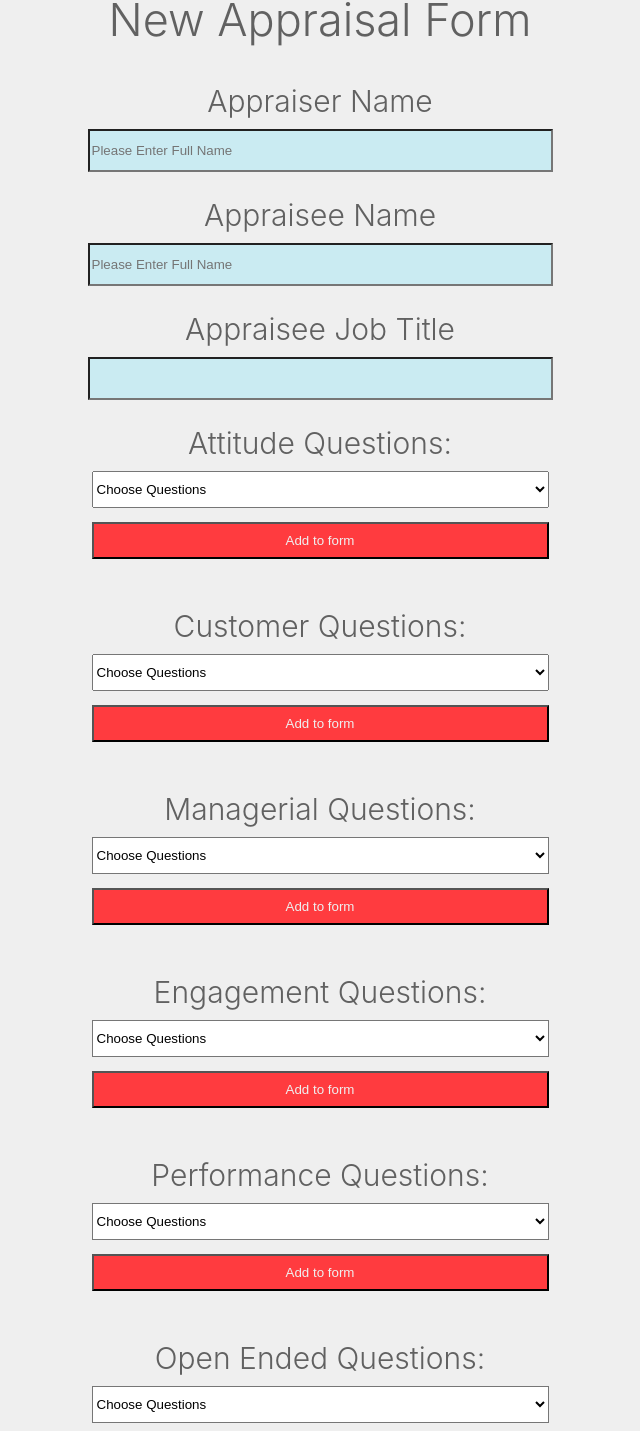
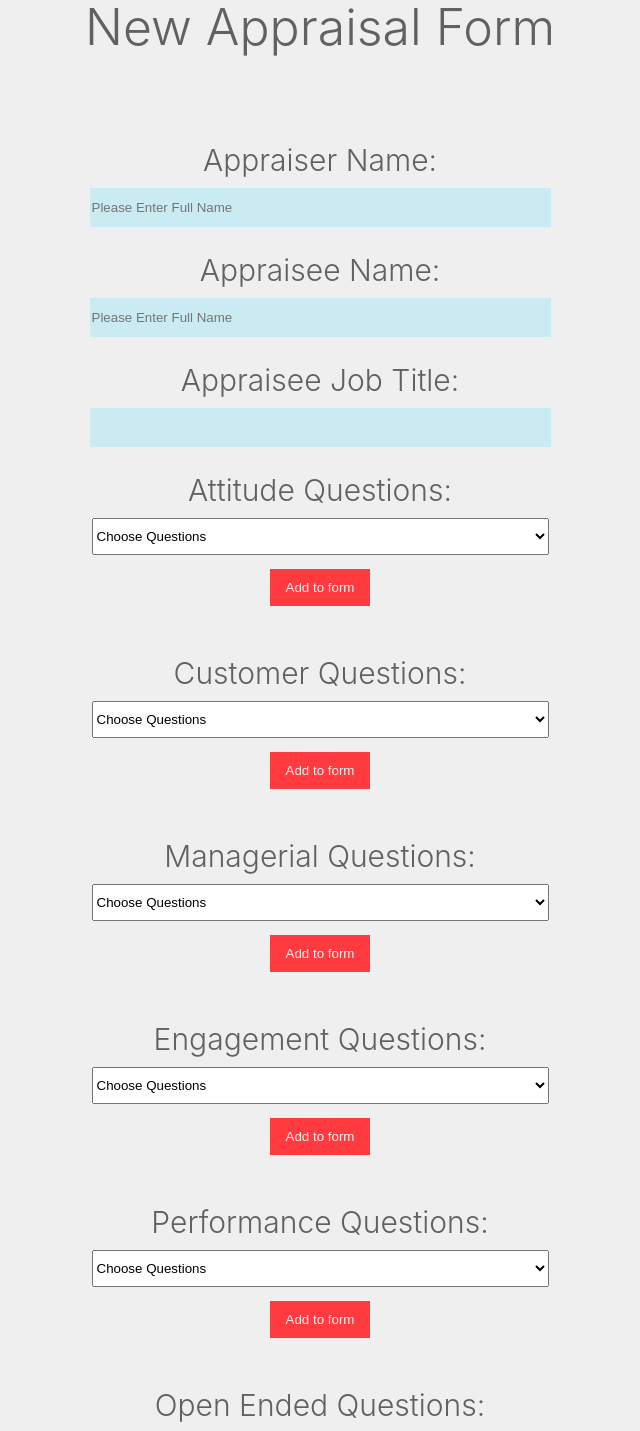
Before and after one commit to muskanyounot/AppraisalsApp2, a React (Create React App) app: page / in a window 1280 px wide. Shown: the part 157-1588 px from the top of the page, without its empty margins (320-960 px from the left). Built offline with nearby package versions, Linux system fonts and the light colour scheme.

Commit message:
amended css for question bank and first page

```diff
--- a/src/components/FirstPage/FirstPage.jsx
+++ b/src/components/FirstPage/FirstPage.jsx
@@ -12,16 +12,16 @@ export const FirstPage = (props) => {
                 <header>
                     <p>New Appraisal Form</p>
                 </header>
-                <div className={styles.appraiserName}>
-                    <label>Appraiser Name</label>
+                <div className={styles.employeeInfo}>
+                    <label>Appraiser Name:</label>
                     <input type={Text} placeholder="Please Enter Full Name"></input>
                 </div>
-                <div className={styles.appraiseeName}>
-                    <label>Appraisee Name</label>
+                <div className={styles.employeeInfo}>
+                    <label>Appraisee Name:</label>
                     <input type={Text} placeholder="Please Enter Full Name"></input>
                 </div>
-                <div className={styles.appraiseeJobTitle}>
-                    <label>Appraisee Job Title</label>
+                <div className={styles.employeeInfo}>
+                    <label>Appraisee Job Title:</label>
                     <input type={Text}></input>
                 </div>
             </div>
--- a/src/components/FirstPage/FirstPage.module.scss
+++ b/src/components/FirstPage/FirstPage.module.scss
@@ -1,15 +1,15 @@
 header {
     margin-top: 30px;
-    border-bottom: 4px solid;
+    border: 2px solid red;
     display: block;
     text-align: center;
     width:100%;
-    height:66px;
+    height:15vh;
     font-family: -apple-system, BlinkMacSystemFont, 'Segoe UI', Roboto, Oxygen, Ubuntu, Cantarell, 'Open Sans', 'Helvetica Neue', sans-serif;
     font-weight: 300;
-    font-size:45px;
+    font-size:50px;
 }
-.appraiserName {
+.employeeInfo {
     margin-top: 25px;
     display: grid;
     justify-content: center;
@@ -31,48 +31,3 @@ header {
         margin-top:10px;
     }
 }
-
-    .appraiseeName {
-        margin-top: 25px;
-        display: grid;
-        justify-content: center;
-        grid-template-rows: 1fr,1fr;
-
-        label {
-            grid-row: 1;
-            font-family: -apple-system, BlinkMacSystemFont, 'Segoe UI', Roboto, Oxygen, Ubuntu, Cantarell, 'Open Sans', 'Helvetica Neue', sans-serif;
-            font-weight: 300;
-            font-size:30px;
-            text-align: center;
-        }
-
-        input {
-            grid-row: 2;
-            height:37px;
-            width:457px;
-            justify-content: center;
-            margin-top:10px;
-        }
-    }
-    .appraiseeJobTitle {
-        margin-top: 25px;
-        display: grid;
-        justify-content: center;
-        grid-template-rows: 1fr,1fr;
-
-        label {
-            grid-row: 1;
-            font-family: -apple-system, BlinkMacSystemFont, 'Segoe UI', Roboto, Oxygen, Ubuntu, Cantarell, 'Open Sans', 'Helvetica Neue', sans-serif;
-            font-weight: 300;
-            font-size:30px;
-            text-align: center;
-        }
-
-        input {
-            grid-row: 2;
-            height:37px;
-            width:457px;
-            justify-content: center;
-            margin-top:10px;
-        }
-}
--- a/src/components/QuestionBank/QuestionBank.jsx
+++ b/src/components/QuestionBank/QuestionBank.jsx
@@ -10,7 +10,7 @@ export const QuestionBank = () => {
 
     return (
         <div className={styles.QuestionBank}>
-            <div className={styles.attitude}>
+            <div className={styles.questionBlock}>
              <label for="attitude">Attitude Questions:</label>
                 <select>
                     <option disabled selected hidden>Choose Questions</option>
@@ -30,7 +30,7 @@ export const QuestionBank = () => {
                 <button>Add to form</button>
             </div>
 
-            <div className={styles.customer}>
+            <div className={styles.questionBlock}>
              <label for="customer">Customer Questions:</label>
                 <select>
                     <option disabled selected hidden>Choose Questions</option>
@@ -45,7 +45,7 @@ export const QuestionBank = () => {
                 <button>Add to form</button>
             </div>
 
-            <div className={styles.managerial}>
+            <div className={styles.questionBlock}>
              <label for="managerial">Managerial Questions:</label>
                 <select>
                     <option disabled selected hidden>Choose Questions</option>
@@ -61,7 +61,7 @@ export const QuestionBank = () => {
                 <button>Add to form</button>
             </div>
 
-            <div className={styles.engagement}>
+            <div className={styles.questionBlock}>
              <label for="engagement">Engagement Questions:</label>
                 <select>
                     <option disabled selected hidden>Choose Questions</option>
@@ -85,7 +85,7 @@ export const QuestionBank = () => {
                 <button>Add to form</button>
             </div>
 
-            <div className={styles.performance}>
+            <div className={styles.questionBlock}>
              <label for="performance">Performance Questions:</label>
                 <select>
                     <option disabled selected hidden>Choose Questions</option>
@@ -104,7 +104,7 @@ export const QuestionBank = () => {
                 <button>Add to form</button>
             </div>
 
-            <div className={styles.openended}>
+            <div className={styles.questionBlock}>
              <label for="openended">Open Ended Questions:</label>
                 <select>
                 <option disabled selected hidden>Choose Questions</option>
--- a/src/components/QuestionBank/QuestionBank.module.scss
+++ b/src/components/QuestionBank/QuestionBank.module.scss
@@ -1,6 +1,6 @@
 .QuestionBank {
 
-    .attitude {
+    .questionBlock {
         display: grid;
         grid-template-rows: repeat(3, 1fr);
         label {
@@ -21,50 +21,22 @@
         button {
             grid-row: 3;
             height:37px;
-            width:457px;
+            width:100px;
             justify-self: center;
         }
     }
 
-    .customer {
+    .ownquestion {
         display: grid;
-        grid-template-rows: repeat(3, 1fr);
-        label {
+        grid-template-rows: repeat(4,1fr);
+
+        .ownQuestionLabel {
             grid-row: 1;
             font-family: -apple-system, BlinkMacSystemFont, 'Segoe UI', Roboto, Oxygen, Ubuntu, Cantarell, 'Open Sans', 'Helvetica Neue', sans-serif;
             font-weight: 300;
             font-size:30px;
             text-align: center;
             margin-top: 25px;
-
-        }
-        select {
-            grid-row: 2;
-            // background-color: white;
-            height:37px;
-            width:457px;
-            justify-self: center;
-            margin-top:10px;
-        }
-        button {
-            grid-row: 3;
-            height:37px;
-            width:457px;
-            justify-self: center;
-        }
-    }
-
-    .managerial {
-        display: grid;
-        grid-template-rows: repeat(3,1fr);
-        label {
-            grid-row: 1;
-            font-family: -apple-system, BlinkMacSystemFont, 'Segoe UI', Roboto, Oxygen, Ubuntu, Cantarell, 'Open Sans', 'Helvetica Neue', sans-serif;
-            font-weight: 300;
-            font-size:30px;
-            text-align: center;
-            margin-top: 25px;
-
         }
         select {
             grid-row: 2;
@@ -74,122 +46,11 @@
             justify-self: center;
             margin-top:10px;
         }
-        button {
+        .inputtext {
+            border: none;
             grid-row: 3;
             height:37px;
-            width:457px;
-            justify-self: center;
-        }
-    }
-    .engagement {
-        display: grid;
-        grid-template-rows: repeat(3,1fr);
-        label {
-            grid-row: 1;
-            font-family: -apple-system, BlinkMacSystemFont, 'Segoe UI', Roboto, Oxygen, Ubuntu, Cantarell, 'Open Sans', 'Helvetica Neue', sans-serif;
-            font-weight: 300;
-            font-size:30px;
-            text-align: center;
-            margin-top: 25px;
-
-        }
-        select {
-            grid-row: 2;
-            background-color: white;
-            height:37px;
-            width:457px;
-            justify-self: center;
-            margin-top:10px;
-        }
-        button {
-            grid-row: 3;
-            height:37px;
-            width:457px;
-            justify-self: center;
-        }
-    }
-    .performance {
-        display: grid;
-        grid-template-rows: repeat(3,1fr);
-        label {
-            grid-row: 1;
-            font-family: -apple-system, BlinkMacSystemFont, 'Segoe UI', Roboto, Oxygen, Ubuntu, Cantarell, 'Open Sans', 'Helvetica Neue', sans-serif;
-            font-weight: 300;
-            font-size:30px;
-            text-align: center;
-            margin-top: 25px;
-
-        }
-        select {
-            grid-row: 2;
-            background-color: white;
-            height:37px;
-            width:457px;
-            justify-self: center;
-            margin-top:10px;
-        }
-        button {
-            grid-row: 3;
-            height:37px;
-            width:457px;
-            justify-self: center;
-        }
-    }
-    .openended {
-        display: grid;
-        grid-template-rows: repeat(3,1fr);
-        label {
-            grid-row: 1;
-            font-family: -apple-system, BlinkMacSystemFont, 'Segoe UI', Roboto, Oxygen, Ubuntu, Cantarell, 'Open Sans', 'Helvetica Neue', sans-serif;
-            font-weight: 300;
-            font-size:30px;
-            text-align: center;
-            margin-top: 25px;
-
-        }
-        select {
-            grid-row: 2;
-            background-color: white;
-            height:37px;
-            width:457px;
-            justify-self: center;
-            margin-top:10px;
-        }
-        button {
-            grid-row: 3;
-            height:37px;
-            width:457px;
-            justify-self: center;
-        }
-    }
-    .ownquestion {
-        display: grid;
-        grid-template-rows: repeat(4,1fr);
-
-
-        .ownQuestionLabel {
-            grid-row: 1;
-            font-family: -apple-system, BlinkMacSystemFont, 'Segoe UI', Roboto, Oxygen, Ubuntu, Cantarell, 'Open Sans', 'Helvetica Neue', sans-serif;
-            font-weight: 300;
-            font-size:30px;
-            text-align: center;
-            margin-top: 25px;
-
-        }
-
-        select {
-            grid-row: 2;
-
-            background-color: white;
-            height:37px;
-            width:457px;
-            justify-self: center;
-            margin-top:10px;
-        }
-        .inputtext {
-            grid-row: 3;
-            height:37px;
-            width:457px;
+            width:450px;
             justify-self: center;
         }
         .submitownquestion {
@@ -200,7 +61,6 @@
         }
     }
 
-
     .buildFormContainer {
         margin-top: 50px;
         margin-bottom: 50px;
@@ -208,16 +68,12 @@
         justify-content: center;
 
           .buildForm {
-            border: 4px solid rgb(2, 4, 73);
             height:50px;
-            width:500px;
+            width:200px;
             justify-self: center;
-            background-color: #457B9D;
-            font-weight:800;
+            font-weight: 500;
             font-size:large;
         }
-
-
     }
 
 }
--- a/src/global.js
+++ b/src/global.js
@@ -5,6 +5,7 @@ export const GlobalStyles = createGlobalStyle`
   button {
     color: ${({ theme }) => theme.button.text};
     background: ${({ theme }) => theme.button.background};
+    border: none;
   }
 
   body {
@@ -15,6 +16,7 @@ export const GlobalStyles = createGlobalStyle`
     color: ${({ theme }) => theme.text};
     transition: all 0.5s linear;
     input {
+      border: none;
       background: ${({ theme }) => theme.inputbackground};
     }
   }
```
